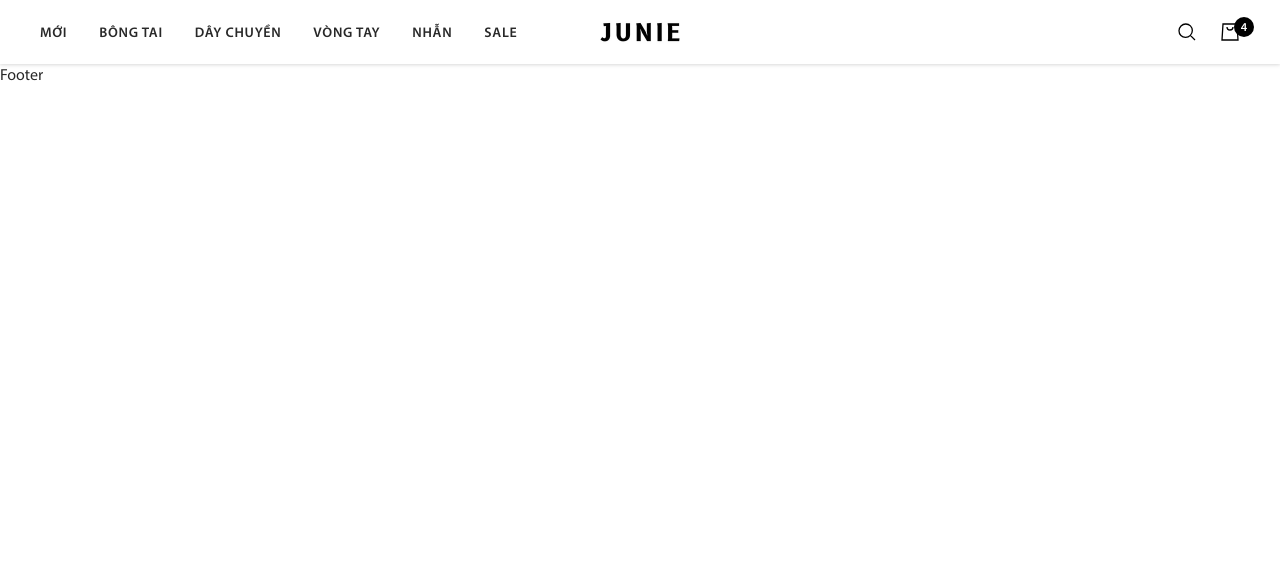
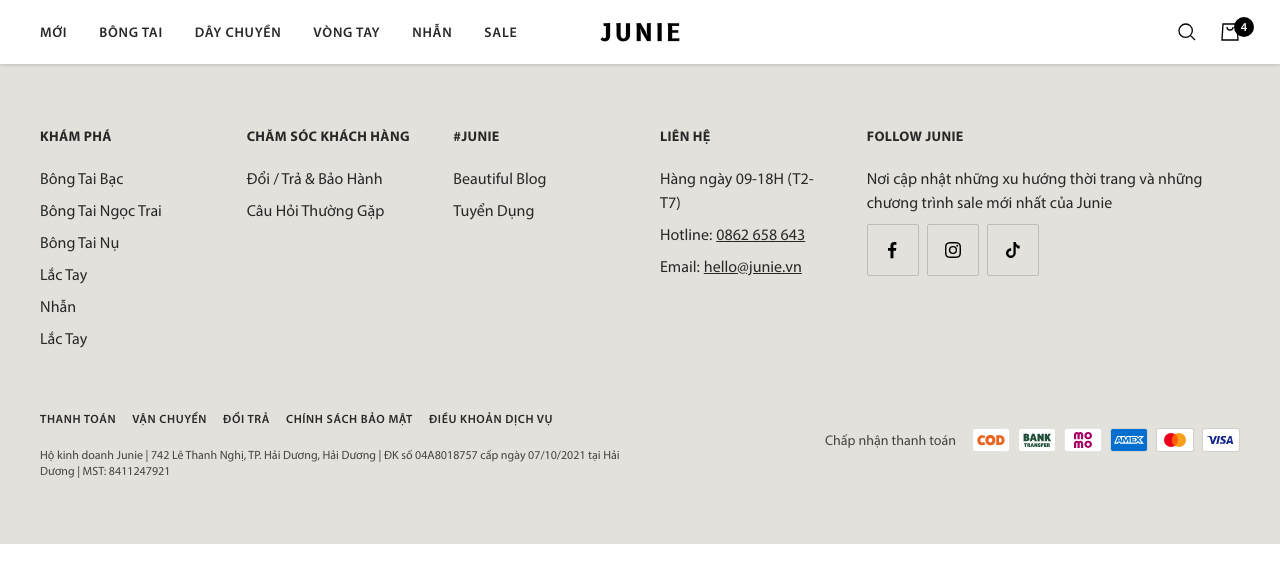
Before and after one commit to tranbaolam26902/junie-store-nextjs, a Next.js app: page / in a window 1280 px wide. Shown: the top 582 px of the page. Built offline with nearby package versions, Linux system fonts and the light colour scheme.

Commit message:
Add footer content

```diff
--- a/src/app/components/layout/Footer.jsx
+++ b/src/app/components/layout/Footer.jsx
@@ -1,3 +1,152 @@
+import Link from 'next/link';
+
+import iconFacebook from '@/assets/icons/facebook.svg';
+import iconInstagram from '@/assets/icons/instagram.svg';
+import iconTiktok from '@/assets/icons/tiktok.svg';
+import iconCod from '@/assets/icons/cod.svg';
+import iconBank from '@/assets/icons/bank.svg';
+import iconMomo from '@/assets/icons/momo.svg';
+import iconAmex from '@/assets/icons/amex.svg';
+import iconMasterCard from '@/assets/icons/mastercard.svg';
+import iconVisa from '@/assets/icons/visa.svg';
+
+import Button from '../Button';
+import Image from 'next/image';
+
 export default function Footer() {
-    return <div>Footer</div>;
+    return (
+        <div className='bg-gray'>
+            <div className='mx-auto px-6 md:px-10 py-16 max-w-screen-2xl'>
+                <div className='grid grid-cols-2 lg:grid-cols-3 xl:grid-cols-6 gap-10'>
+                    <div>
+                        <p className='mb-5 text-sm font-bold tracking-wide uppercase'>Khám phá</p>
+                        <div className='flex flex-col gap-y-2'>
+                            <Link href='/' className='w-fit capitalize hover:opacity-70'>
+                                Bông tai bạc
+                            </Link>
+                            <Link href='/' className='w-fit capitalize hover:opacity-70'>
+                                Bông tai ngọc trai
+                            </Link>
+                            <Link href='/' className='w-fit capitalize hover:opacity-70'>
+                                Bông tai nụ
+                            </Link>
+                            <Link href='/' className='w-fit capitalize hover:opacity-70'>
+                                Lắc tay
+                            </Link>
+                            <Link href='/' className='w-fit capitalize hover:opacity-70'>
+                                Nhẫn
+                            </Link>
+                            <Link href='/' className='w-fit capitalize hover:opacity-70'>
+                                Lắc tay
+                            </Link>
+                        </div>
+                    </div>
+                    <div>
+                        <p className='mb-5 text-sm font-bold tracking-wide uppercase'>Chăm sóc khách hàng</p>
+                        <div className='flex flex-col gap-y-2'>
+                            <Link href='/' className='w-fit capitalize hover:opacity-70'>
+                                Đổi / trả & bảo hành
+                            </Link>
+                            <Link href='/' className='w-fit capitalize hover:opacity-70'>
+                                Câu hỏi thường gặp
+                            </Link>
+                        </div>
+                    </div>
+                    <div>
+                        <p className='mb-5 text-sm font-bold tracking-wide uppercase'>#Junie</p>
+                        <div className='flex flex-col gap-y-2'>
+                            <Link href='/' className='w-fit capitalize hover:opacity-70'>
+                                Beautiful blog
+                            </Link>
+                            <Link href='/' className='w-fit capitalize hover:opacity-70'>
+                                Tuyển dụng
+                            </Link>
+                        </div>
+                    </div>
+                    <div>
+                        <p className='mb-5 text-sm font-bold tracking-wide uppercase'>Liên hệ</p>
+                        <div className='flex flex-col gap-y-2'>
+                            <Link href='/' className='w-fit hover:opacity-70'>
+                                Hàng ngày 09-18H (T2-T7)
+                            </Link>
+                            <div className='w-fit'>
+                                <span>Hotline:</span>
+                                <a href='tel:0862 658 643' className='ml-1 underline hover:opacity-70'>
+                                    0862 658 643
+                                </a>
+                            </div>
+                            <div className='w-fit'>
+                                <span>Email:</span>
+                                <a href='mailto:hello@junie.vn' className='ml-1 underline hover:opacity-70'>
+                                    hello@junie.vn
+                                </a>
+                            </div>
+                        </div>
+                    </div>
+                    <div className='col-span-2 lg:col-span-1 xl:col-span-2'>
+                        <p className='mb-5 text-sm font-bold tracking-wide uppercase'>Follow Junie</p>
+                        <div className='flex flex-col gap-y-2'>
+                            <p>Nơi cập nhật những xu hướng thời trang và những chương trình sale mới nhất của Junie</p>
+                            <div className='flex gap-x-2'>
+                                <Button
+                                    href='https://www.facebook.com/wearing.junie'
+                                    target='_blank'
+                                    leftIcon={iconFacebook}
+                                    className='p-4 min-w-[52px] min-h-[52px] border border-secondary/20 rounded-sm hover:bg-secondary/10'
+                                />
+                                <Button
+                                    href='https://www.instagram.com/wearing.junie'
+                                    target='_blank'
+                                    leftIcon={iconInstagram}
+                                    className='p-4 min-w-[52px] min-h-[52px] border border-secondary/20 rounded-sm hover:bg-secondary/10'
+                                />
+                                <Button
+                                    href='https://www.tiktok.com/@wearing.junie'
+                                    target='_blank'
+                                    leftIcon={iconTiktok}
+                                    className='p-4 min-w-[52px] min-h-[52px] border border-secondary/20 rounded-sm hover:bg-secondary/10'
+                                />
+                            </div>
+                        </div>
+                    </div>
+                </div>
+                <div className='grid grid-cols-1 xl:grid-cols-2 gap-y-8 mt-12'>
+                    <div>
+                        <div className='ml-[-8px]'>
+                            <Button text className='inline-block text-xs'>
+                                Thanh toán
+                            </Button>
+                            <Button text className='inline-block text-xs'>
+                                Vận chuyển
+                            </Button>
+                            <Button text className='inline-block text-xs'>
+                                Đổi trả
+                            </Button>
+                            <Button text className='inline-block text-xs'>
+                                Chính sách bảo mật
+                            </Button>
+                            <Button text className='inline-block text-xs'>
+                                Điều khoản dịch vụ
+                            </Button>
+                        </div>
+                        <p className='mt-3 text-xs text-[#000000b3]'>
+                            Hộ kinh doanh Junie | 742 Lê Thanh Nghị, TP. Hải Dương, Hải Dương | ĐK số 04A8018757 cấp
+                            ngày 07/10/2021 tại Hải Dương | MST: 8411247921
+                        </p>
+                    </div>
+                    <div className='grid grid-cols-1 sm:flex sm:items-center xl:ml-auto'>
+                        <span className='mr-4 pt-1 text-sm text-[#000000b3]'>Chấp nhận thanh toán</span>
+                        <div className='flex gap-x-2'>
+                            <Image src={iconCod} alt='payment-method-icon' />
+                            <Image src={iconBank} alt='payment-method-icon' />
+                            <Image src={iconMomo} alt='payment-method-icon' />
+                            <Image src={iconAmex} alt='payment-method-icon' />
+                            <Image src={iconMasterCard} alt='payment-method-icon' />
+                            <Image src={iconVisa} alt='payment-method-icon' />
+                        </div>
+                    </div>
+                </div>
+            </div>
+        </div>
+    );
 }
```
